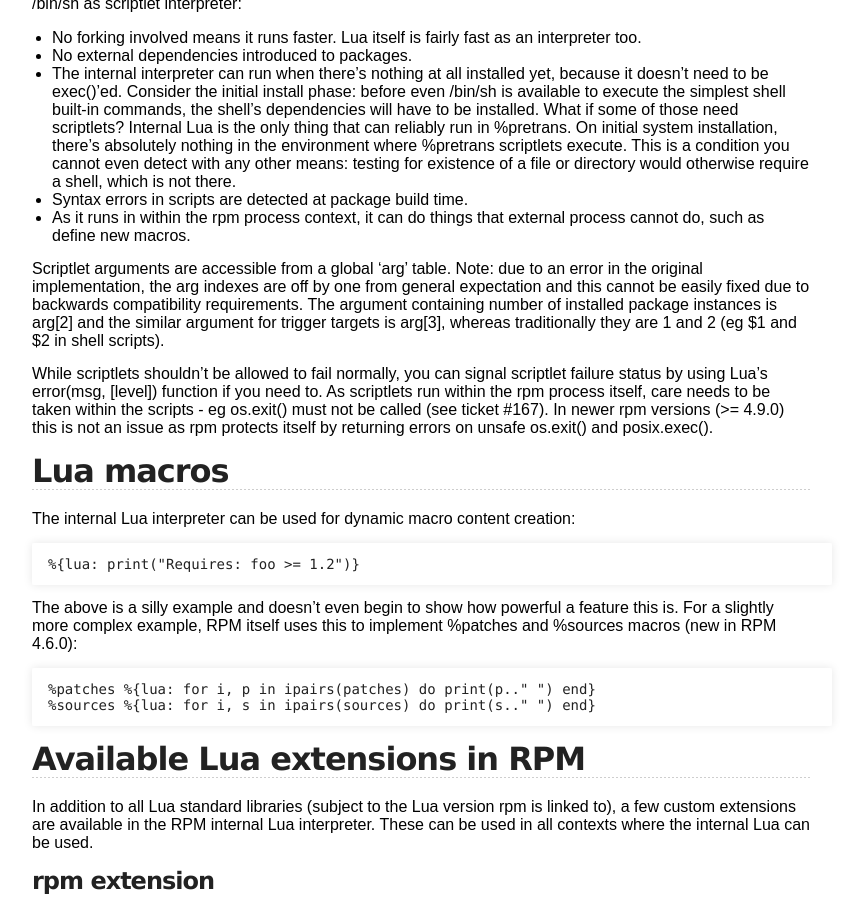
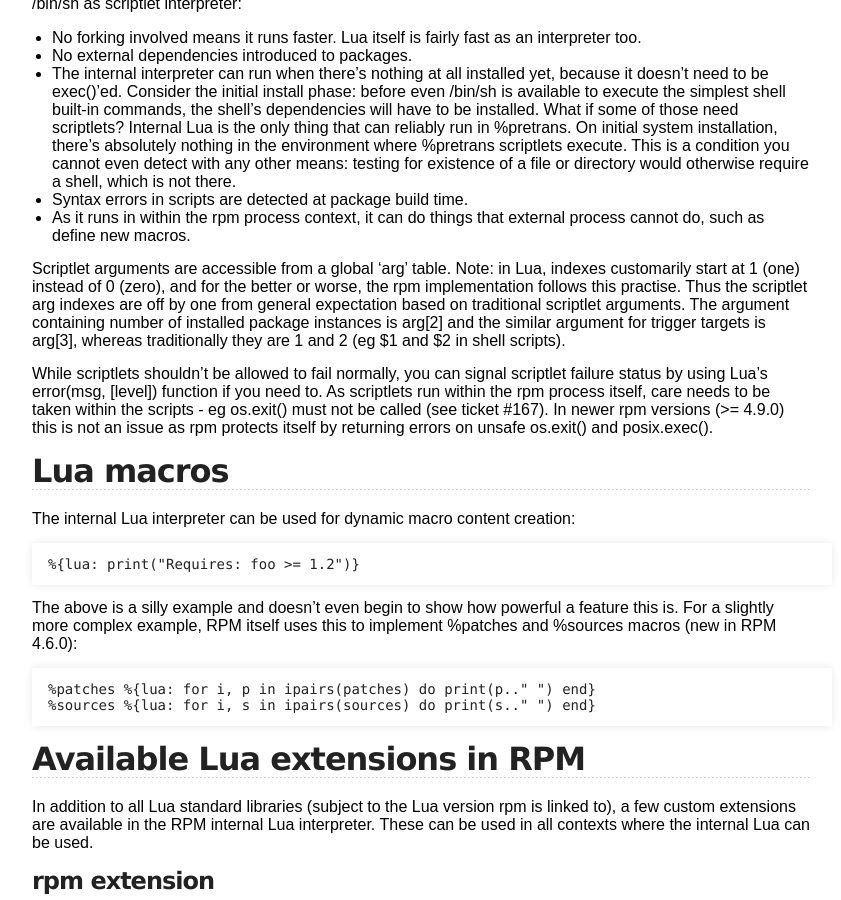
Before and after one commit to rpm-software-management/rpm-web, a Jekyll site: the page built from user_doc/lua.md, in a window 1280 px wide and 900 px high, scrolled down 558 px. Shown: the whole window, without its empty margins (218-1059 px from the left). Built offline with Jekyll 4.4.1, drawn with Linux system fonts in a browser that asks for light colours.

Commit message:
Clarify Lua scriptlet arg index rationale

```diff
--- a/user_doc/lua.md
+++ b/user_doc/lua.md
@@ -24,7 +24,7 @@ The point? Remember, Lua is embedded in rpm. This means the Lua scriptlets run i
  * Syntax errors in <lua> scripts are detected at package build time.
  * As it runs in within the rpm process context, it can do things that external process cannot do, such as define new macros.
 
-Scriptlet arguments are accessible from a global 'arg' table. Note: due to an error in the original implementation, the arg indexes are off by one from general expectation and this cannot be easily fixed due to backwards compatibility requirements. The argument containing number of installed package instances is arg[2] and the similar argument for trigger targets is arg[3], whereas traditionally they are 1 and 2 (eg $1 and $2 in shell scripts).
+Scriptlet arguments are accessible from a global 'arg' table. Note: in Lua, indexes customarily start at 1 (one) instead of 0 (zero), and for the better or worse, the rpm implementation follows this practise. Thus the scriptlet arg indexes are off by one from general expectation based on traditional scriptlet arguments. The argument containing number of installed package instances is arg[2] and the similar argument for trigger targets is arg[3], whereas traditionally they are 1 and 2 (eg $1 and $2 in shell scripts).
 
 While scriptlets shouldn't be allowed to fail normally, you can signal scriptlet failure status by using Lua's error(msg, [level]) function if you need to. As <lua> scriptlets run within the rpm process itself, care needs to be taken within the scripts - eg os.exit() must not be called (see ticket #167). In newer rpm versions (>= 4.9.0) this is not an issue as rpm protects itself by returning errors on unsafe os.exit() and posix.exec().
 
```
